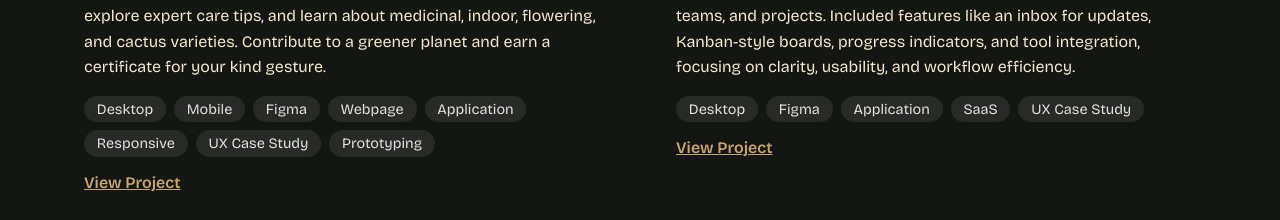
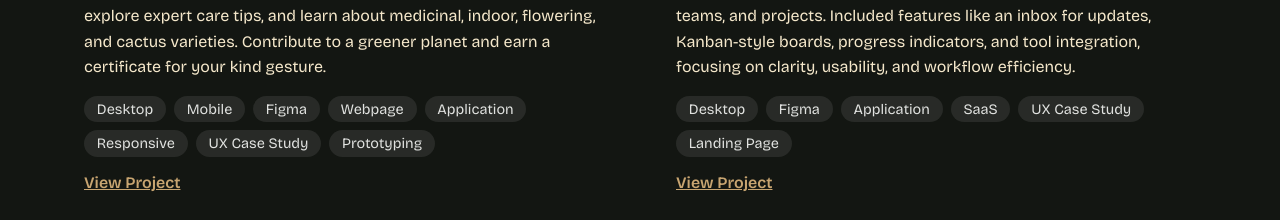
Before and after one commit to SBorkar2002/my-portfolio, a React (Vite) app: page / in a window 1280 px wide. Shown: the part 3742-3962 px from the top of the page. Built offline with nearby package versions, Linux system fonts and the light colour scheme.

Commit message:
added landing page tag

```diff
--- a/src/App.jsx
+++ b/src/App.jsx
@@ -53,7 +53,7 @@ const uiuxProjects = [
   { img: uiIndeed, title: 'Indeed Redesign', desc: 'Worked on a redesign job portal Indeed focusing on pain points', tags: ['UX Research', 'Figma', 'Mobile UI', 'Prototyping'], link: 'https://www.behance.net/gallery/228663695/Indeed-Redesign-App-UXUI-Design' },
   { img: uiSourced, title: 'Sourced - Artist Accountability & Segregation Platform', desc: 'Designed a UX case study for an art-focused platform that separates AI-generated and traditional artwork.', tags: ['UX Research', 'Figma', 'Mobile UI', 'Prototyping', 'UX Case Study'], link: 'https://www.behance.net/gallery/225405095/Sourced-UX-Case-Study' },
   { img: green, title: 'Green Gallery - UI/UX Design | Case Study', desc: 'Green Gallery lets you donate unwanted plants to loving new homes, explore expert care tips, and learn about medicinal, indoor, flowering, and cactus varieties. Contribute to a greener planet and earn a certificate for your kind gesture.', tags: ['Desktop', 'Mobile','Figma', 'Webpage', 'Application','Responsive','UX Case Study','Prototyping'], link: 'https://www.behance.net/gallery/230598001/Green-Gallery-UIUX-Design-Landing-Page' },
-  { img: moduvo, title: 'Moduvo - A SaaS Application', desc: 'Designed a clean and intuitive SaaS interface for managing tasks, teams, and projects. Included features like an inbox for updates, Kanban-style boards, progress indicators, and tool integration, focusing on clarity, usability, and workflow efficiency.', tags: ['Desktop','Figma', 'Application','SaaS','UX Case Study'], link: 'https://www.behance.net/gallery/239166879/Moduvo-A-SaaS-Application' },
+  { img: moduvo, title: 'Moduvo - A SaaS Application', desc: 'Designed a clean and intuitive SaaS interface for managing tasks, teams, and projects. Included features like an inbox for updates, Kanban-style boards, progress indicators, and tool integration, focusing on clarity, usability, and workflow efficiency.', tags: ['Desktop','Figma', 'Application','SaaS','UX Case Study','Landing Page'], link: 'https://www.behance.net/gallery/239166879/Moduvo-A-SaaS-Application' },
   { img: uiMaggi, title: 'Maggilicious Cafe Landing Page', desc: 'Designed a landing page for Maggilicious Cafe - an anime-themed cafe in karwar', tags: ['Desktop', 'Figma', 'Landing Page', 'Webpage'], link: 'https://www.behance.net/gallery/223118023/Maggilicious-Cafe-Home-Page' },
   { img: uibooking, title: 'Booking.com Redesign', desc: 'Reworked and redesigned the booking.com website addressing the pain points', tags: ['Desktop', 'Figma', 'Landing Page', 'Webpage','UX Research'], link: 'https://www.behance.net/gallery/227659831/Bookingcom-Redesign' },
   { img: uiTea, title: 'Lush & Leaf', desc: 'Designed a tea selling e-commerce page where users can purchase various of types of tea powder', tags: ['Desktop', 'Figma', 'Landing Page', 'Webpage'], link: 'https://www.behance.net/gallery/226337603/Lush-and-Leaf-Homepage' },
```
